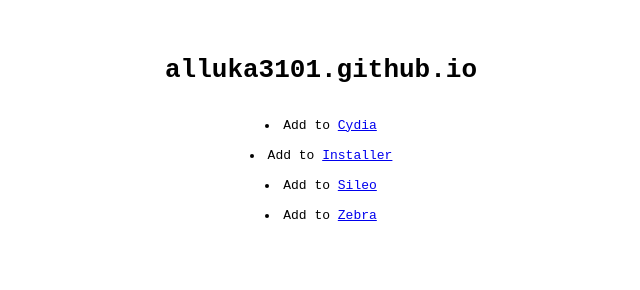
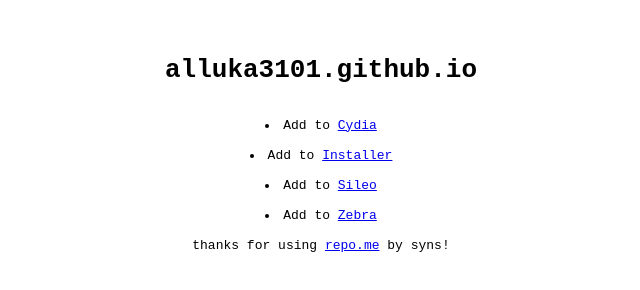
Before and after one commit to alluka3101/repo, a plain HTML site: page index.html in a window 1280 px wide. Shown: the whole page, without its empty margins (319-959 px from the left). Drawn offline with Linux system fonts and the light colour scheme.

Commit message:
Update index.html

```diff
--- a/index.html
+++ b/index.html
@@ -5,4 +5,5 @@
 <li>Add to <a class="btn btn-sm btn-default" href="installer://add/https://alluka3101.github.io/repo">Installer</a></li>
 <li>Add to <a class="btn btn-sm btn-default" href="sileo://source/https://alluka3101.github.io/repo">Sileo</a></li>
 <li>Add to <a class="btn btn-sm btn-default" href="zbra://sources/add/https://alluka3101.github.io/repo">Zebra</a></li>
+thanks for using <a class="btn btn-sm btn-default" href="https://github.com/syns/repo.me">repo.me</a> by syns!
 </center></pre>
```
